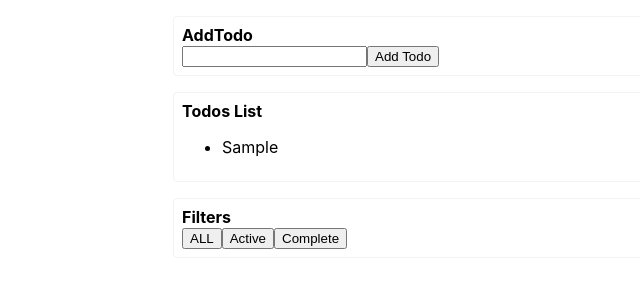
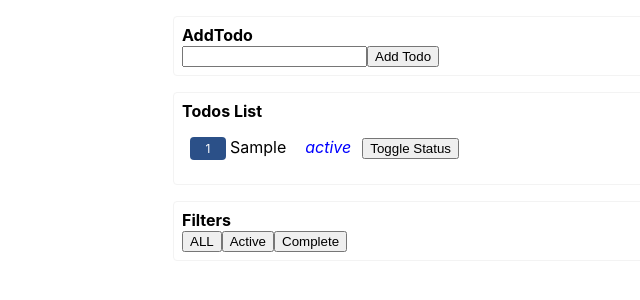
Before and after one commit to DerekJi/demo-react-redux, a React (Create React App) app: page / in a window 1280 px wide. Both pictures are taken after typing "Sample" into the empty fields and a click on the button "Add Todo". Shown: the top 300 px of the page, without its empty margins (163-803 px from the left). Built offline with nearby package versions, Linux system fonts and the light colour scheme.

Commit message:
Add ToggleStatusButton component

```diff
--- a/src/pages/TodosList.js
+++ b/src/pages/TodosList.js
@@ -1,4 +1,6 @@
 import React from 'react';
+import './TodosList.scss';
+import ToggleButton from './ToggleStatusButton';
 
 const TodosList = ({ todos }) => {
   let key = 0;
@@ -6,7 +8,12 @@
     <ul>
       {
         todos.map(todo => (
-            <li key={key++}>{todo.name}</li>
+            <li key={key++}>
+              <span className="sp-id">{todo.id}</span>
+              <span className="sp-name">{todo.name}</span>
+              <i className="sp-status">{todo.completed ? 'archived' : 'active'}</i>
+              <ToggleButton id={todo.id}>Toggle Status</ToggleButton>
+            </li>
           ))
       }
     </ul>
--- /dev/null
+++ b/src/pages/TodosList.scss
@@ -0,0 +1,31 @@
+ul {
+  padding: 0 0 0 8px;
+  list-style: none;
+}
+
+li {
+  .sp-id {
+    background-color: #2b5088;
+    display: inline-block;
+    width: 28px;
+    text-align: center;
+    margin-right: 4px;
+    border-radius: 4px;
+    color: white;
+    font-size: 12px;
+    padding: 4px;
+  }
+
+  .sp-status {
+    display: inline-block;
+    width: 60px;
+    margin-left: 12px;
+    border-radius: 4px;
+    text-align: center;
+    color: blue
+  }
+
+  button {
+    margin-left: 4px;
+  }
+}
--- /dev/null
+++ b/src/pages/ToggleStatusButton.js
@@ -0,0 +1,16 @@
+import React from 'react';
+import { connect } from 'react-redux';
+import { toggleTodo } from '../store/todos/todos.actions';
+
+const ToggleButton = ({id, onClick, children}) => (
+<button onClick={onClick}>
+{children}
+</button>
+);
+
+const mapDispatchToProps = (dispatch, ownProps) => ({
+  onClick: () => dispatch(toggleTodo(ownProps.id))
+});
+
+
+export default connect(null, mapDispatchToProps)(ToggleButton);
```
